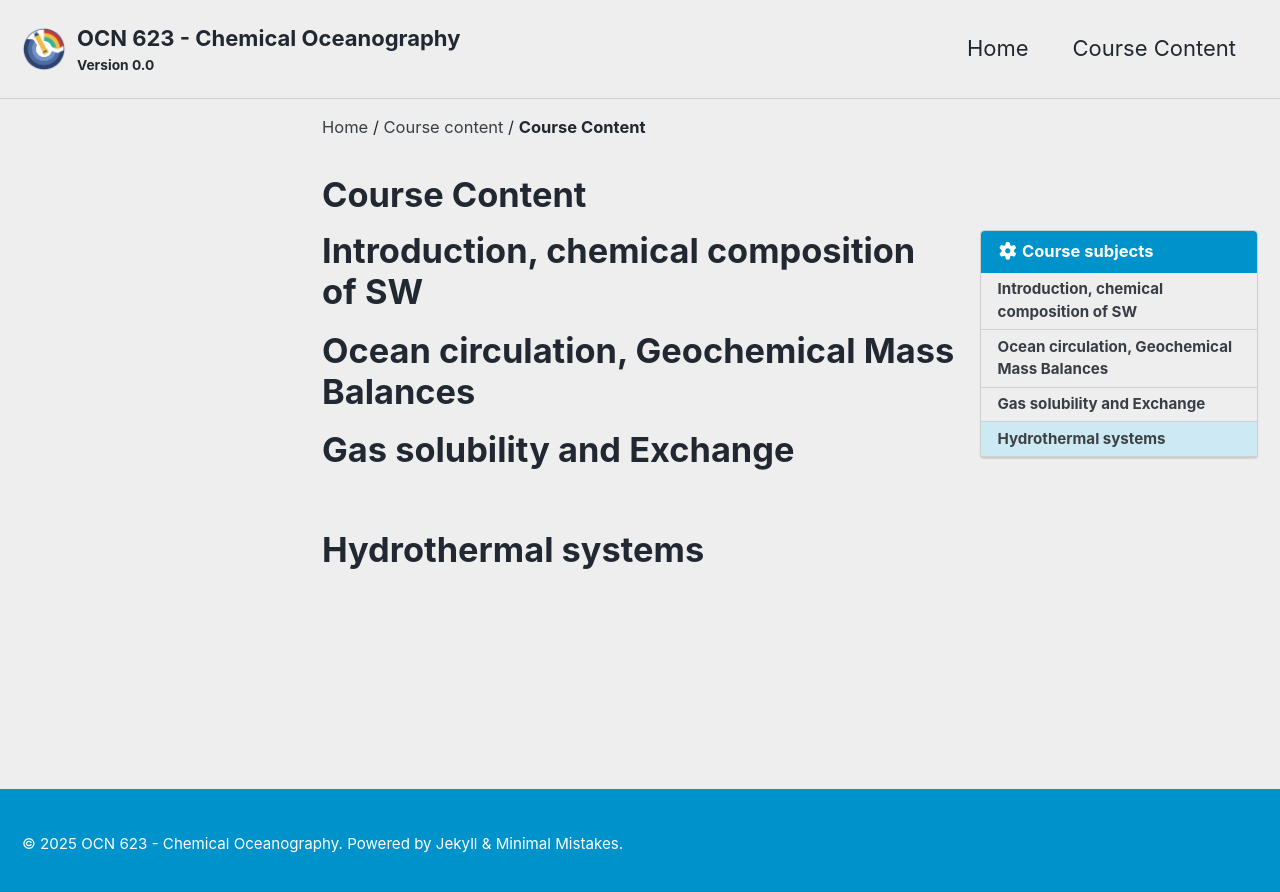
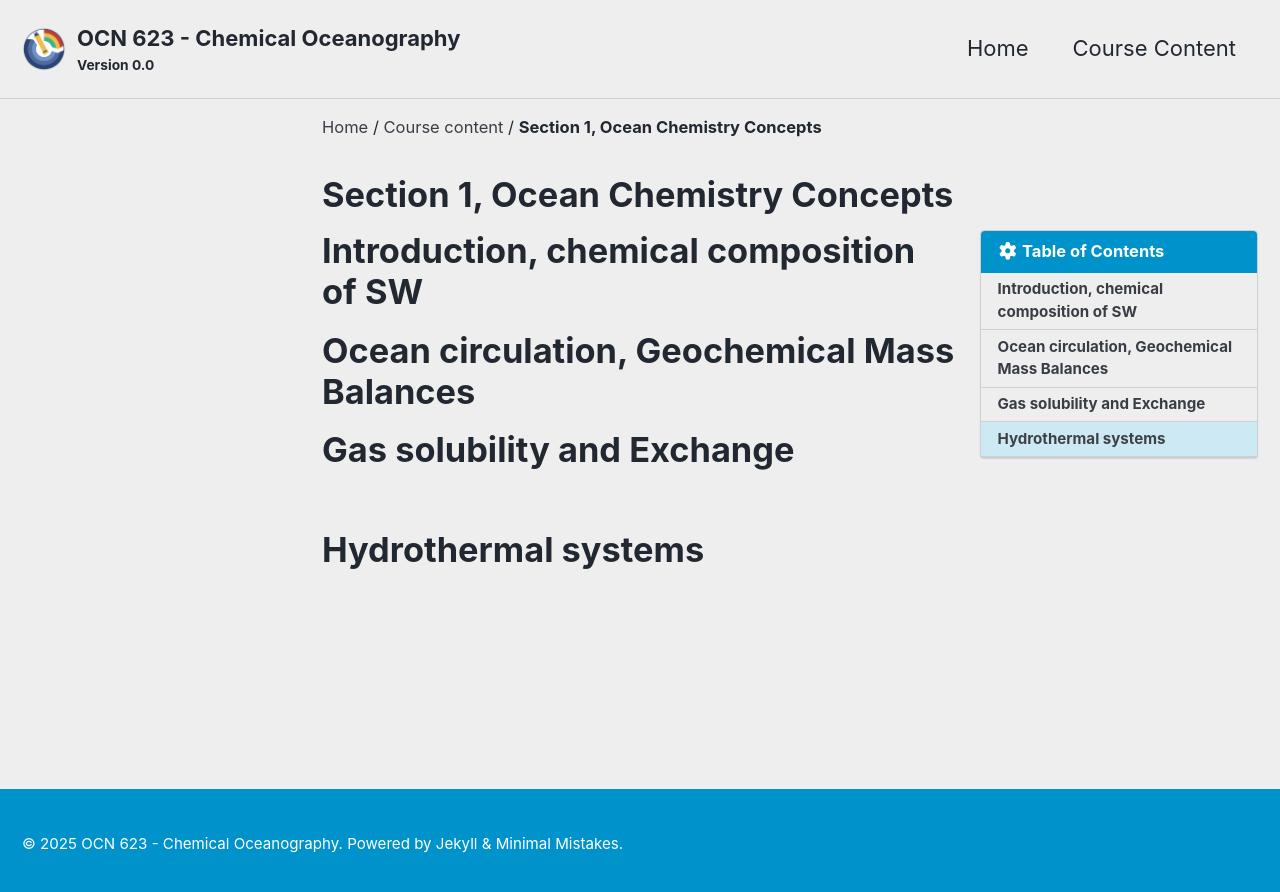
Before and after one commit to SethBushinsky/OCN623_Chemical_Oceanography, a Jekyll site: the page built from _pages/01_Ocean_Chemistry_Fundamentals.md, in a window 1280 px wide. Shown: the top 892 px of the page. Built offline with Jekyll 4.4.1, drawn with Linux system fonts in a browser that asks for light colours; cached includes are drawn as plain includes.

Commit message:
Update 01_Ocean_Chemistry_Fundamentals.md

```diff
--- a/_pages/01_Ocean_Chemistry_Fundamentals.md
+++ b/_pages/01_Ocean_Chemistry_Fundamentals.md
@@ -2,10 +2,10 @@
 layout: single
 title: Section 1, Ocean Chemistry Concepts
 toc: true
-toc_label: "Course subjects"
+toc_label: "Table of Contents"
 toc_icon: "cog"
 permalink: /course-content/01_ocean_chemistry_fundamentals/
-title: "Course Content"
+title: "Section 1, Ocean Chemistry Concepts"
 author_profile: false
 breadcrumbs: true
 ---
```
